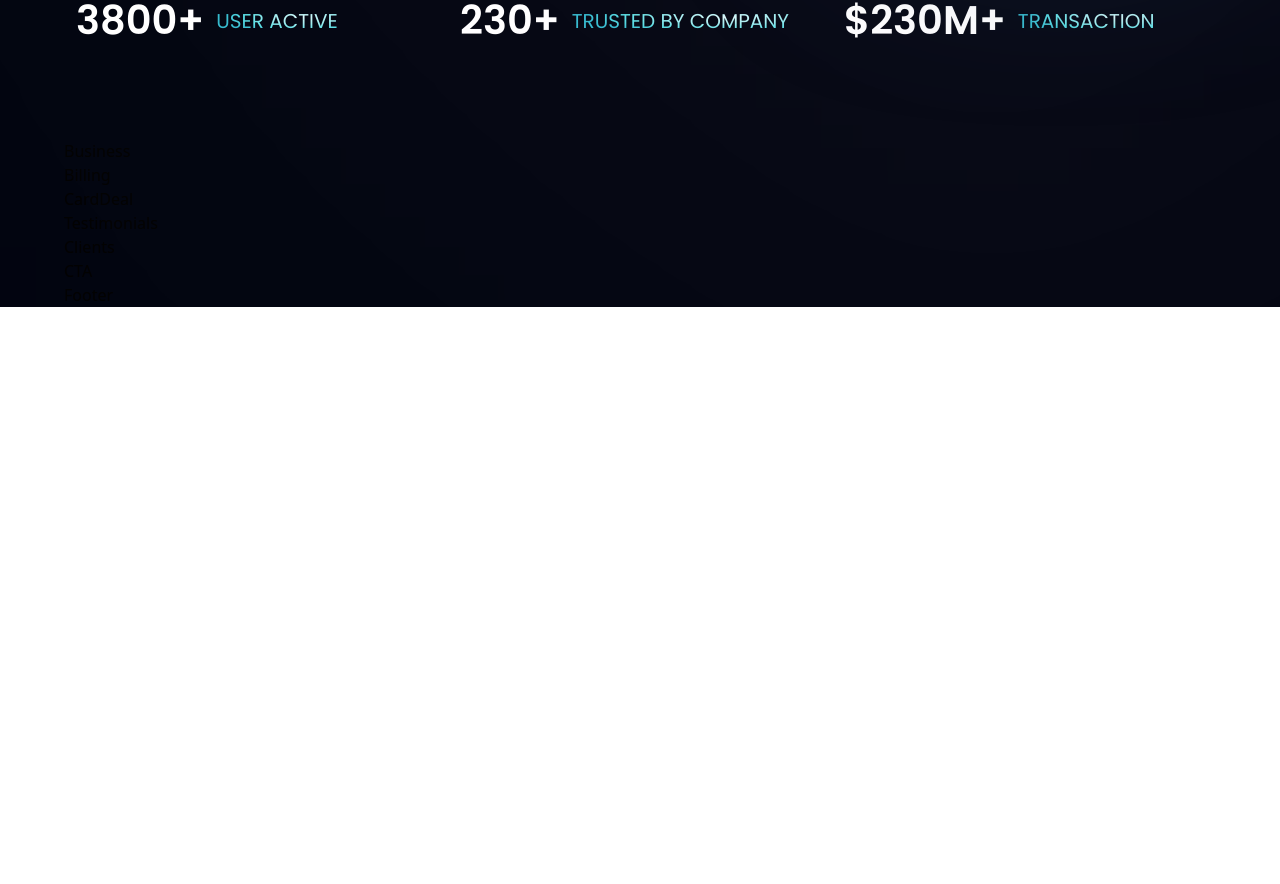
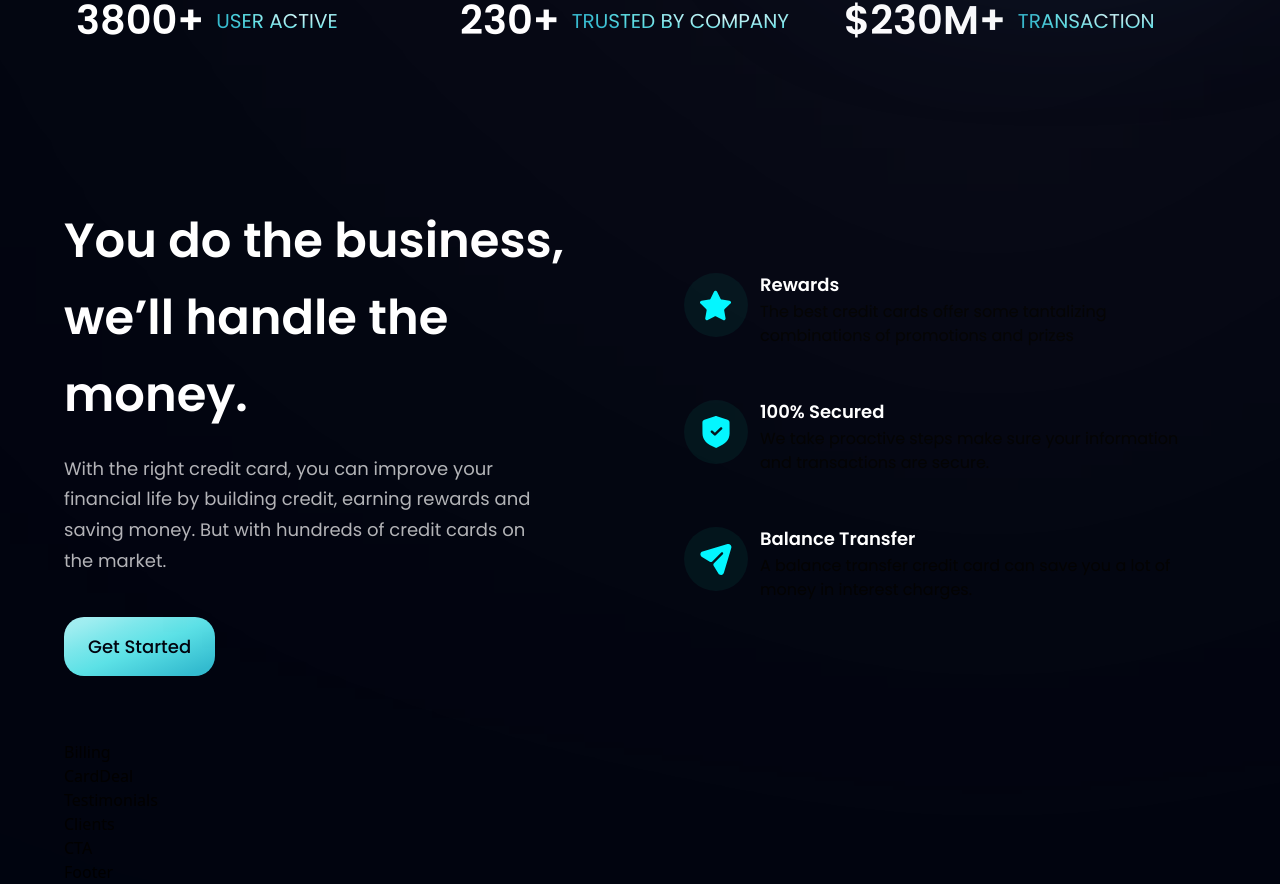
Before and after one commit to icuestiona/bank_modern_app, a React (Vite) app in the folder bank_modern_app/: page / in a window 1280 px wide. Shown: the part 806-1690 px from the top of the page. Before the commit the page ends 1113 px from the top, so only its background shows below. Built offline with nearby package versions, Linux system fonts and the light colour scheme.

Commit message:
Button & Business section built and styled

```diff
--- a/bank_modern_app/src/components/Business.jsx
+++ b/bank_modern_app/src/components/Business.jsx
@@ -1,7 +1,50 @@
 import React from "react";
+import { features } from "../constants";
+import styles, { layout } from "../style";
+import Button from "./Button";
+
+const FeatureCard = ({ icon, title, content, index }) => (
+  <div className={`flex flex-row p-6 rounded-[20px]`}>
+    <div
+      className={`w-[64px] h-[64px] rounded-full ${styles.flexCenter} bg-dimBlue`}
+    >
+      <img src={icon} alt="icon" className="w-[50%] h-[50%] object-contain" />
+    </div>
+    <div className="flex-1 flex flex-col ml-3">
+      <h4 className="font-poppins font-semibold text-white text-[18px] leading-[23px] mb-1">
+        {title}
+      </h4>
+      <p className="font-poppins font-normal text-dimwhite text-[16px] leading-[24px] mb-1">
+        {content}
+      </p>
+    </div>
+  </div>
+);
 
 const Business = () => {
-  return <div>Business</div>;
+  return (
+    <section id="features" className={layout.section}>
+      <div className={layout.sectionInfo}>
+        <h2 className={styles.heading2}>
+          You do the business, <br className="sm:block hidden" /> we’ll handle
+          the money.
+        </h2>
+        <p className={`${styles.paragraph} max-w-[470px] mt-5`}>
+          With the right credit card, you can improve your financial life by
+          building credit, earning rewards and saving money. But with hundreds
+          of credit cards on the market.
+        </p>
+
+        <Button styles="mt-10  rounded-[20px]" />
+      </div>
+
+      <div className={`${layout.sectionImg} flex-col`}>
+        {features.map((feature, index) => (
+          <FeatureCard key={feature.id} {...feature} index={index} />
+        ))}
+      </div>
+    </section>
+  );
 };
 
 export default Business;
--- a/bank_modern_app/src/components/Button.jsx
+++ b/bank_modern_app/src/components/Button.jsx
@@ -1,7 +1,14 @@
 import React from "react";
 
-const Button = () => {
-  return <div>Button</div>;
+const Button = ({ styles }) => {
+  return (
+    <button
+      type="button"
+      className={`py-4 px-6 bg-blue-gradient font-poppins font-medium text-[18px] text-primary outline-none ${styles}`}
+    >
+      Get Started
+    </button>
+  );
 };
 
 export default Button;
```
